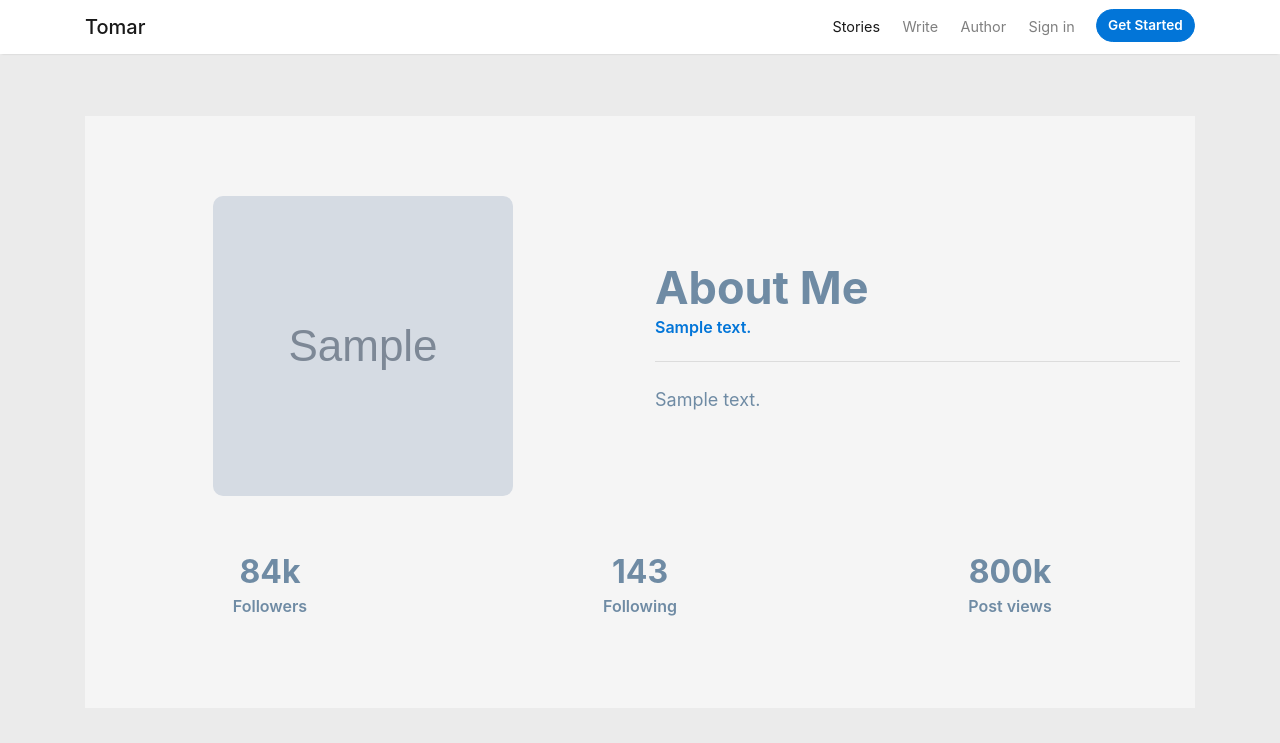
After one commit to Biruh-21/tomar, a Django app: a page that uses tomar/apps/account/templates/account/about_user.html in a window 1280 px wide. The commit adds this page. Shown: the top 743 px of the page. Run offline with Django 3.2, Linux system fonts and the light colour scheme; tables that the repository leaves empty hold one stand-in row (values such as "Sample post"); grey boxes marked "Sample" are stand-in pictures; some libraries are stand-ins or nearby versions.

Commit message:
About user page added

```diff
--- a/tomar/apps/account/static/account/styles/main.css
+++ b/tomar/apps/account/static/account/styles/main.css
@@ -24,3 +24,72 @@
 .me-2 {
   margin-right: .5rem!important;
  }
+
+ /************************* About page **************/
+ body{
+  color: #6F8BA4;
+  margin-top:20px;
+}
+.section {
+  padding: 80px 0;
+  position: relative;
+}
+.gray-bg {
+  background-color: #f5f5f5;
+}
+img {
+  max-width: 100%;
+  border-radius: 10px;
+}
+img {
+  vertical-align: middle;
+  border-style: none;
+}
+/* About Me
+---------------------*/
+.about-text h3 {
+font-size: 45px;
+font-weight: 700;
+margin: 0 0 6px;
+}
+@media (max-width: 767px) {
+.about-text h3 {
+  font-size: 35px;
+}
+}
+.about-text h6 {
+font-weight: 600;
+margin-bottom: 15px;
+}
+@media (max-width: 767px) {
+.about-text h6 {
+  font-size: 18px;
+}
+}
+.about-text p {
+font-size: 18px;
+max-width: 450px;
+}
+.about-section .counter .count-data {
+margin-top: 10px;
+margin-bottom: 10px;
+}
+.about-section .counter .count {
+font-weight: 700;
+margin: 0 0 5px;
+}
+.about-section .counter p {
+font-weight: 600;
+margin: 0;
+}
+@media (max-width: 767px) {
+  .about-section .counter .count, .p {
+    font-size: 18px;
+  }
+}
+@media (max-width: 600px) {
+  .about-section .counter .count, .p {
+    font-size: 16px;
+    /* font-weight: 600; */
+  }
+}
--- /dev/null
+++ b/tomar/apps/account/templates/account/about_user.html
@@ -0,0 +1,85 @@
+{% extends "base.html" %}
+{% load static %}
+{% load crispy_forms_tags %}
+
+{% block title %} {{ user.username }} - update profile info {% endblock %}
+
+{% block page_css %}
+  <link rel="stylesheet" href="{% static 'account/styles/main.css' %}" />
+  <style>
+    body {
+      background: #ebebeb;
+    }
+  </style>
+{% endblock %}
+
+{% block main %}
+<div class="container pt-3 pb-3">
+        <!-- <div class="row">
+            <div class="col-lg-4">
+                <div class="card">
+                    <div class="card-body">
+                        <div class="d-flex flex-column align-items-center text-center pt-3">
+                            <img src="{{ user.profile.profile_picture.url }}" alt="Admin" class="rounded-circle bg-primary" width="110" height="110">
+                            <div class="mt-3">
+                                <h4>{{ user.get_full_name }}</h4>
+                                <p class="text-secondary mb-1">{{ user.profile.bio }}</p>
+                                <p class="text-small text-center text-primary">
+                                    <span><a href="#">84k Followers</a></span><span class="dot"></span><span><a href="#">143 Following</a></span>
+                                </p>
+                                <button class="btn btn-primary">Follow</button>
+                                <button class="btn btn-outline-primary">Message</button>
+                            </div>
+                        </div>
+                        <hr class="my-4">
+                    </div>
+                </div>
+            </div>
+            <div class="class col-lg-5">
+                <h2>About</h2>
+                <p>{{ user.profile.about|safe }}</p>
+            </div>
+        </div> -->
+        <section class="section about-section gray-bg" id="about">
+            <div class="container">
+                <div class="row align-items-center flex-row-reverse">
+                    <div class="col-md-12 col-lg-6">
+                        <div class="about-text go-to">
+                            <h3 class="dark-color">About Me</h3>
+                            <h6 class="text-primary">{{ user.profile.bio }}</h6>
+                            <hr class="my-4">
+                            <p>{{ user.profile.about }}</p>
+                        </div>
+                    </div>
+                    <div class="col-md-12 col-lg-6 text-center">
+                        <div class="about-avatar">
+                            <img src="{{ user.profile.profile_picture.url }}" width="300" height="300">
+                        </div>
+                    </div>
+                </div>
+                <div class="counter mt-5">
+                    <div class="row">
+                        <div class="col-4">
+                            <div class="count-data text-center">
+                                <h6 class="count h2" data-to="500" data-speed="500">84k</h6>
+                                <p class="m-0px font-w-600">Followers</p>
+                            </div>
+                        </div>
+                        <div class="col-4">
+                            <div class="count-data text-center">
+                                <h6 class="count h2" data-to="143" data-speed="150">143</h6>
+                                <p class="m-0px font-w-600">Following</p>
+                            </div>
+                        </div>
+                        <div class="col-4">
+                            <div class="count-data text-center">
+                                <h6 class="count h2" data-to="800" data-speed="850">800k</h6>
+                                <p class="m-0px font-w-600">Post views</p>
+                            </div>
+                        </div>
+                    </div>
+                </div>
+            </div>
+        </section>
+</div>
+{% endblock %}
--- a/tomar/apps/account/templates/account/profile.html
+++ b/tomar/apps/account/templates/account/profile.html
@@ -25,7 +25,7 @@
 						{% else %}
 							<a href="#" class="btn follow btn-primary">Follow</a>
 						{% endif %}
-						<a href="#" class="btn follow btn-outline-primary">About</a>
+						<a href="{% url 'account:about-user' user.username %}" class="btn follow btn-outline-primary">About</a>
 					</div>
 					<div class="col-md-4 col-xs-12">
 						<p class="text-center">
@@ -70,7 +70,7 @@
 							</span>
 							{% if request.user == post.author %}
 							<span class="post-action">
-										<a class="btn btn-sm btn-outline-primary" href="{% url 'blog:post-update' post.slug %}">Update</a>
+								<a class="btn btn-sm btn-outline-primary" href="{% url 'blog:post-update' post.slug %}">Edit</a>
 								<a class="btn btn-sm btn-outline-primary" href="{% url 'blog:post-delete' post.slug %}">Delete</a>
 							</span>
 							{% else %}
--- a/tomar/apps/account/templates/account/profile_update_form.html
+++ b/tomar/apps/account/templates/account/profile_update_form.html
@@ -14,7 +14,7 @@
 {% endblock %}
 
 {% block main %}
-<div class="container  pt-3 pb-3">
+<div class="container gray-bg p-lg-5">
         <div class="row">
             <div class="col-lg-4">
                 <div class="card">
@@ -35,7 +35,8 @@
                     </div>
                 </div>
             </div>
-            <div class="class col-lg-5">
+            <div class="col-lg-1 b-1"></div>
+            <div class="class col-lg-6">
                 <form method="POST" enctype="multipart/form-data">
                     {% csrf_token %}
                     <fieldset class="form-group">
--- a/tomar/apps/account/urls.py
+++ b/tomar/apps/account/urls.py
@@ -17,6 +17,7 @@ urlpatterns = [
         auth_views.LogoutView.as_view(next_page="blog:post-list"),
         name="logout",
     ),
+    path("<str:username>/about/", views.about_user, name="about-user"),
     path("<str:username>/profile/", views.UserPostListView.as_view(), name="profile"),
     path("<str:username>/update/", views.update_profile, name="profile-update"),
 ]
--- a/tomar/apps/account/views.py
+++ b/tomar/apps/account/views.py
@@ -80,3 +80,9 @@ class UserPostListView(ListView):
         context = super().get_context_data(**kwargs)
         context["user"] = self.user
         return context
+
+
+def about_user(request, username):
+    """Show about of the user."""
+    user = User.objects.get(username=username)
+    return render(request, "account/about_user.html", {"user": user})
--- a/tomar/apps/blog/templates/blog/post_detail.html
+++ b/tomar/apps/blog/templates/blog/post_detail.html
@@ -55,7 +55,7 @@
 					</div>
 					{% if request.user == post.author %}
 						<div class="col-6 text-right">
-							<a class="btn btn-sm btn-outline-primary" href="{% url 'blog:post-update' post.slug %}">Update</a>
+							<a class="btn btn-sm btn-outline-primary" href="{% url 'blog:post-update' post.slug %}">Edit</a>
 							<a class="btn btn-sm btn-outline-primary" href="{% url 'blog:post-delete' post.slug %}">Delete</a>
 						</div>
 					{% endif %}
@@ -99,7 +99,7 @@
 					<span class="author-description">{{ post.author.profile.bio }}</span> <br>
 					<div>
 						<a href="#" class="btn follow btn-primary">Follow</a>
-						<a href="#" class="btn follow btn-outline-primary">About</a>
+						<a href="{% url 'account:about-user' post.author.username %}" class="btn follow btn-outline-primary">About</a>
 					</div>
 				</div>
 			</div>
```
Lines whose indentation alone changed are shown as unchanged.
